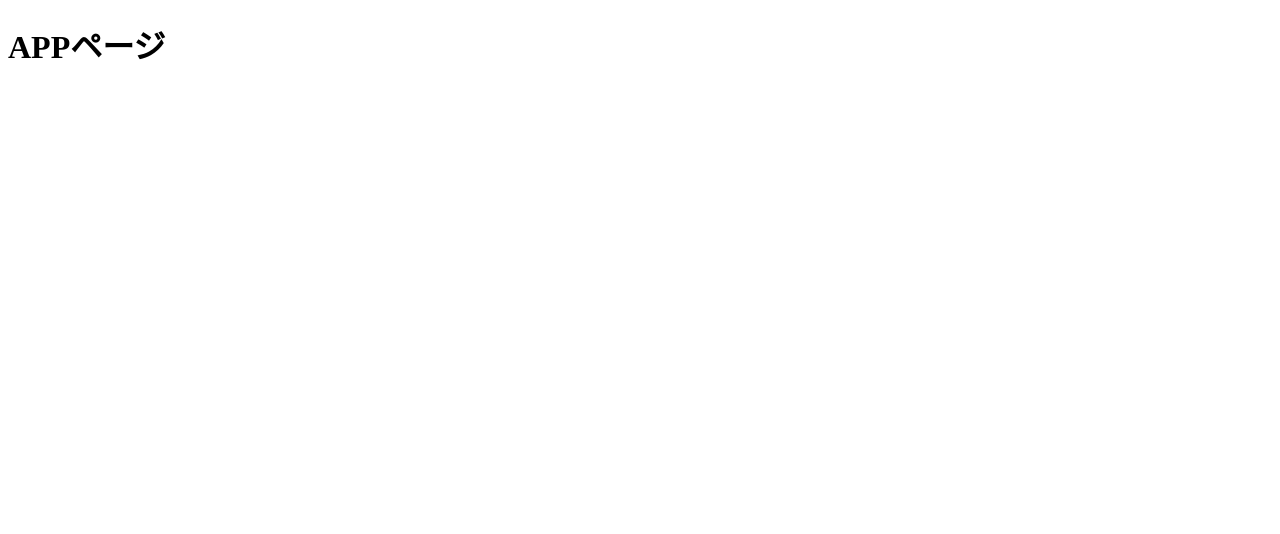
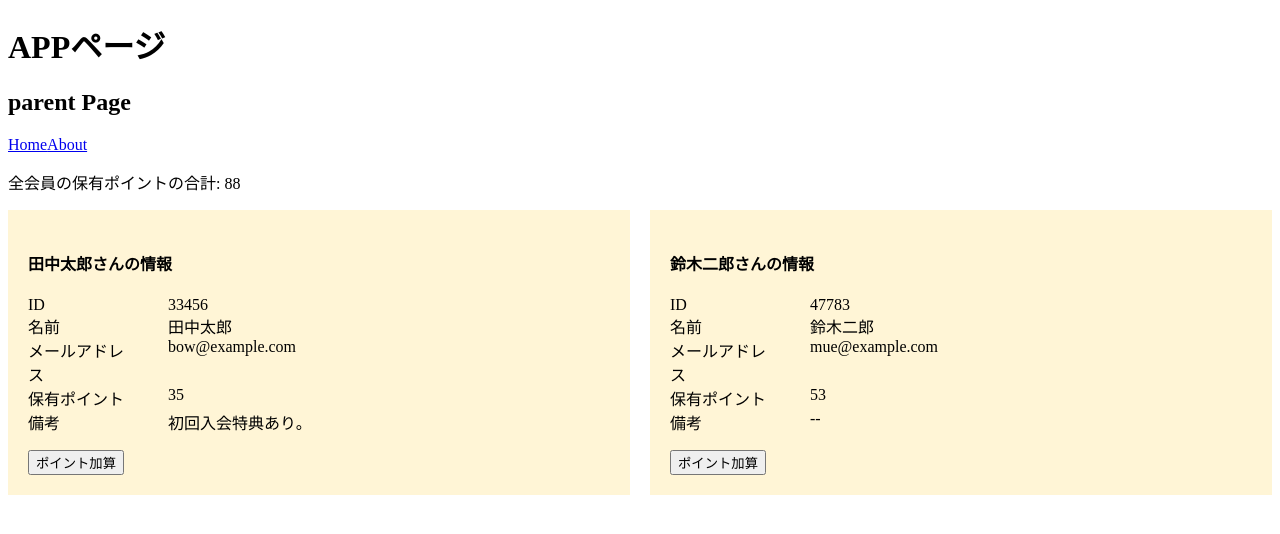
Before and after one commit to mogura7777/nuxt3-demo, a Nuxt app: page /parent in a window 1280 px wide. Before the commit this address had no page. Shown: the top 534 px of the page. Built offline with nearby package versions, Linux system fonts and the light colour scheme.

Commit message:
add：Propsの受け渡しを追加

```diff
--- /dev/null
+++ b/components/OneMember.vue
@@ -0,0 +1,73 @@
+<!-- @format -->
+
+<script setup lang="ts">
+//Propsインターフェースの定義。
+interface Props {
+  id: number;
+  name: string;
+  email: string;
+  points: number;
+  note?: string;
+}
+//Propsオブジェクトの設定。
+const props = defineProps<Props>();
+
+//このコンポーネント内で利用するポイント数のテンプレート変数。
+const localPoints = ref(props.points);
+//Propsのnoteを加工する算出プロパティ。
+const localNote = computed((): string => {
+  let localNote = props.note;
+  if (localNote == undefined) {
+    localNote = "--";
+  }
+  return localNote;
+});
+//［ポイント加算］ボタンをクリックしたときのメソッド。
+const pointUp = (): void => {
+  // props.points++;
+  localPoints.value++;
+};
+</script>
+
+<template>
+  <section class="box">
+    <h4>{{ name }}さんの情報</h4>
+    <dl>
+      <div class="box-in">
+        <dt>ID</dt>
+        <dd>{{ id }}</dd>
+      </div>
+      <div class="box-in">
+        <dt>名前</dt>
+        <dd>{{ name }}</dd>
+      </div>
+      <div class="box-in">
+        <dt>メールアドレス</dt>
+        <dd>{{ email }}</dd>
+      </div>
+      <div class="box-in">
+        <dt>保有ポイント</dt>
+        <dd>{{ localPoints }}</dd>
+      </div>
+      <div class="box-in">
+        <dt>備考</dt>
+        <dd>{{ localNote }}</dd>
+      </div>
+    </dl>
+    <button v-on:click="pointUp">ポイント加算</button>
+  </section>
+</template>
+
+<style lang="scss" scoped>
+.box {
+  background-color: #fff5d6;
+  padding: 20px;
+  flex: 1;
+  .box-in {
+    display: flex;
+    dt {
+      width: 100px;
+    }
+  }
+}
+</style>
--- a/components/sfcMethod.vue
+++ b/components/sfcMethod.vue
@@ -1,7 +1,7 @@
 <!-- @format -->
 
 <script setup lang="ts">
-const msg = ref("まだ");
+const msg = ref("初期値");
 const onButtonClick = (label: string, event: Event): void => {
   const target = event.target as HTMLButtonElement;
   const text = target.innerText;
@@ -11,5 +11,7 @@
 
 <template>
   <p>{{ msg }}</p>
-  <button v-on:click="onButtonClick('Hello', $event)">こんにちは</button>
+  <button @click="onButtonClick('ラベル', $event)">
+    ボタンの文字を取得する
+  </button>
 </template>
--- a/pages/index.vue
+++ b/pages/index.vue
@@ -1,8 +1,10 @@
 <!-- @format -->
 
 <template>
-  <h1>index Page</h1>
-  <navBar />
-  <sfcMethod />
-  <mathRandom />
+  <section>
+    <h1>index Page</h1>
+    <navBar />
+    <sfcMethod />
+    <mathRandom />
+  </section>
 </template>
--- /dev/null
+++ b/pages/parent.vue
@@ -0,0 +1,63 @@
+<!-- @format -->
+<script setup lang="ts">
+//会員リストデータを用意。
+const memberListInit = new Map<number, Member>();
+memberListInit.set(33456, {
+  id: 33456,
+  name: "田中太郎",
+  email: "bow@example.com",
+  points: 35,
+  note: "初回入会特典あり。",
+});
+memberListInit.set(47783, {
+  id: 47783,
+  name: "鈴木二郎",
+  email: "mue@example.com",
+  points: 53,
+});
+const memberList = ref(memberListInit);
+
+//会員リスト内の全会員のポイント合計の算出プロパティ。
+const totalPoints = computed((): number => {
+  let total = 0;
+  for (const member of memberList.value.values()) {
+    total += member.points;
+  }
+  return total;
+});
+
+//会員情報インターフェース。
+interface Member {
+  id: number;
+  name: string;
+  email: string;
+  points: number;
+  note?: string;
+}
+</script>
+
+<template>
+  <section>
+    <h1>parent Page</h1>
+    <navBar />
+    <p>全会員の保有ポイントの合計: {{ totalPoints }}</p>
+    <div class="box-wrapper">
+      <OneMember
+        v-for="[id, member] in memberList"
+        v-bind:key="id"
+        v-bind:id="id"
+        v-bind:name="member.name"
+        v-bind:email="member.email"
+        v-bind:points="member.points"
+        v-bind:note="member.note"
+      />
+    </div>
+  </section>
+</template>
+
+<style scoped>
+.box-wrapper {
+  display: flex;
+  gap: 20px;
+}
+</style>
```
